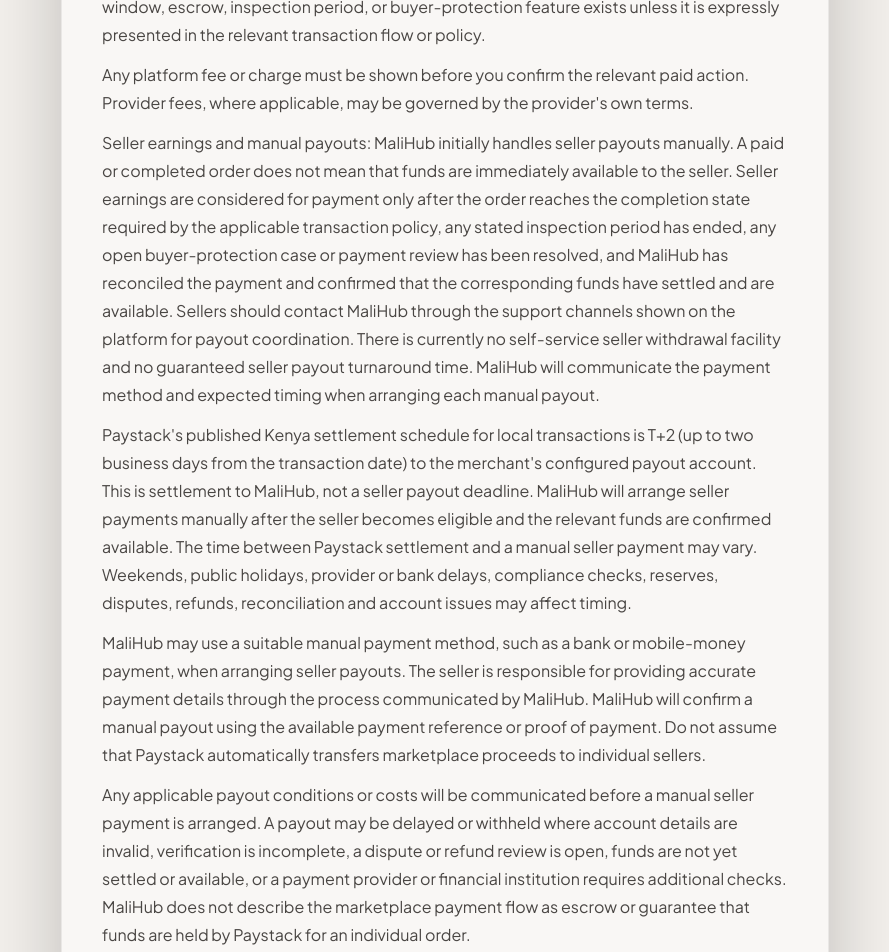
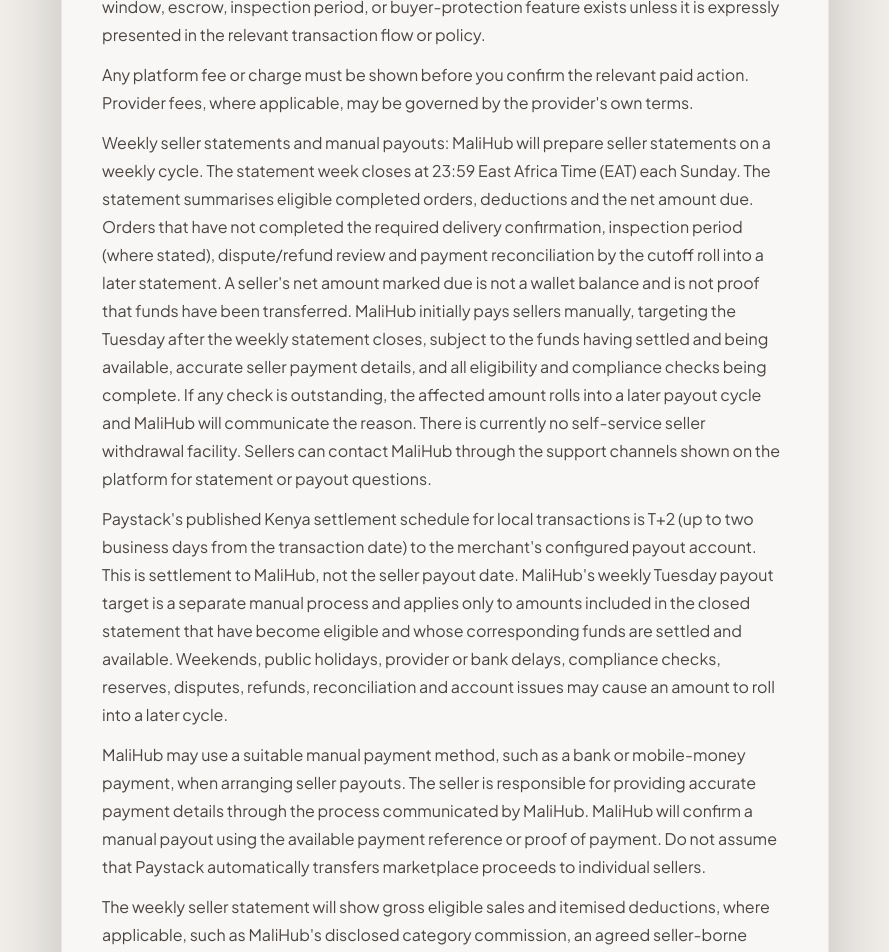
Before and after one commit to Manu-del-source/Malihub--kenya, a Next.js app: page /terms in a window 1280 px wide. Shown: the part 2500-3452 px from the top of the page, without its empty margins (195-1084 px from the left). Built offline with nearby package versions, Linux system fonts and the light colour scheme; no server answers.

Commit message:
Document weekly seller statement and payout policy

```diff
--- a/src/app/(marketing)/terms/page.tsx
+++ b/src/app/(marketing)/terms/page.tsx
@@ -49,10 +49,10 @@ const sections = [
       "The seller is responsible for preparing and handing over or dispatching the goods as agreed in the order. Where tracking or delivery features are available, use the information shown in the order. Delivery estimates are not guarantees unless expressly stated as such.",
       "Cancellation, refund, return, and failed-delivery handling depend on the order status, the applicable listing or checkout terms, any MaliHub policy displayed for that transaction, the payment provider's rules, and mandatory consumer law. Do not assume a refund, return window, escrow, inspection period, or buyer-protection feature exists unless it is expressly presented in the relevant transaction flow or policy.",
       "Any platform fee or charge must be shown before you confirm the relevant paid action. Provider fees, where applicable, may be governed by the provider's own terms.",
-      "Seller earnings and manual payouts: MaliHub initially handles seller payouts manually. A paid or completed order does not mean that funds are immediately available to the seller. Seller earnings are considered for payment only after the order reaches the completion state required by the applicable transaction policy, any stated inspection period has ended, any open buyer-protection case or payment review has been resolved, and MaliHub has reconciled the payment and confirmed that the corresponding funds have settled and are available. Sellers should contact MaliHub through the support channels shown on the platform for payout coordination. There is currently no self-service seller withdrawal facility and no guaranteed seller payout turnaround time. MaliHub will communicate the payment method and expected timing when arranging each manual payout.",
-      "Paystack's published Kenya settlement schedule for local transactions is T+2 (up to two business days from the transaction date) to the merchant's configured payout account. This is settlement to MaliHub, not a seller payout deadline. MaliHub will arrange seller payments manually after the seller becomes eligible and the relevant funds are confirmed available. The time between Paystack settlement and a manual seller payment may vary. Weekends, public holidays, provider or bank delays, compliance checks, reserves, disputes, refunds, reconciliation and account issues may affect timing.",
+      "Weekly seller statements and manual payouts: MaliHub will prepare seller statements on a weekly cycle. The statement week closes at 23:59 East Africa Time (EAT) each Sunday. The statement summarises eligible completed orders, deductions and the net amount due. Orders that have not completed the required delivery confirmation, inspection period (where stated), dispute/refund review and payment reconciliation by the cutoff roll into a later statement. A seller's net amount marked due is not a wallet balance and is not proof that funds have been transferred. MaliHub initially pays sellers manually, targeting the Tuesday after the weekly statement closes, subject to the funds having settled and being available, accurate seller payment details, and all eligibility and compliance checks being complete. If any check is outstanding, the affected amount rolls into a later payout cycle and MaliHub will communicate the reason. There is currently no self-service seller withdrawal facility. Sellers can contact MaliHub through the support channels shown on the platform for statement or payout questions.",
+      "Paystack's published Kenya settlement schedule for local transactions is T+2 (up to two business days from the transaction date) to the merchant's configured payout account. This is settlement to MaliHub, not the seller payout date. MaliHub's weekly Tuesday payout target is a separate manual process and applies only to amounts included in the closed statement that have become eligible and whose corresponding funds are settled and available. Weekends, public holidays, provider or bank delays, compliance checks, reserves, disputes, refunds, reconciliation and account issues may cause an amount to roll into a later cycle.",
       "MaliHub may use a suitable manual payment method, such as a bank or mobile-money payment, when arranging seller payouts. The seller is responsible for providing accurate payment details through the process communicated by MaliHub. MaliHub will confirm a manual payout using the available payment reference or proof of payment. Do not assume that Paystack automatically transfers marketplace proceeds to individual sellers.",
-      "Any applicable payout conditions or costs will be communicated before a manual seller payment is arranged. A payout may be delayed or withheld where account details are invalid, verification is incomplete, a dispute or refund review is open, funds are not yet settled or available, or a payment provider or financial institution requires additional checks. MaliHub does not describe the marketplace payment flow as escrow or guarantee that funds are held by Paystack for an individual order.",
+      "The weekly seller statement will show gross eligible sales and itemised deductions, where applicable, such as MaliHub's disclosed category commission, an agreed seller-borne delivery contribution, a previously disclosed processing or packaging charge, and refunds, returns, cancellations or other transaction adjustments supported by the applicable policy. MaliHub will not invent or apply an undisclosed fee or deduct an estimated provider fee. Disputed, refunded, cancelled or otherwise ineligible orders may be excluded or adjusted in the statement. A payout may be delayed or withheld where account details are invalid, verification is incomplete, a dispute or refund review is open, funds are not yet settled or available, or a payment provider or financial institution requires additional checks. MaliHub does not describe the marketplace payment flow as escrow or guarantee that funds are held by Paystack for an individual order.",
     ],
   },
   {
```
